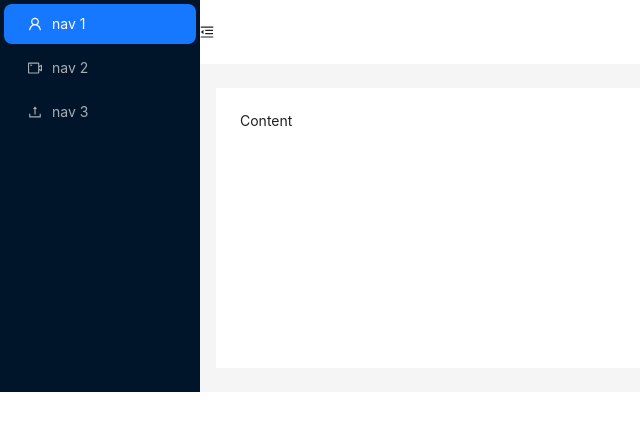
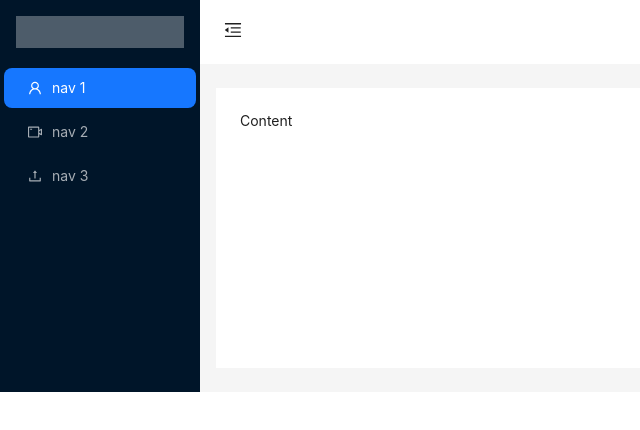
Before and after one commit to yy865486385/nextjs-3gx9q6, a Next.js app: page /layout in a window 1280 px wide. Shown: the top 430 px of the page, without its empty margins (0-640 px from the left). Built offline with nearby package versions, Linux system fonts and the light colour scheme.

Commit message:
3 files modified, 1 added

```diff
--- a/pages/_app.js
+++ b/pages/_app.js
@@ -1,7 +1,7 @@
-import '../styles/globals.css'
+import '../styles/globals.css';
 
 function MyApp({ Component, pageProps }) {
-  return <Component {...pageProps} />
+  return <Component {...pageProps} />;
 }
 
-export default MyApp
+export default MyApp;
--- a/pages/layout/index.js
+++ b/pages/layout/index.js
@@ -6,6 +6,8 @@ import {
   VideoCameraOutlined,
 } from '@ant-design/icons';
 import { Layout, Menu, theme } from 'antd';
+import style from '/styles/Layout.module.css';
+
 import React, { useState } from 'react';
 const { Header, Sider, Content } = Layout;
 
@@ -17,7 +19,7 @@ const App = () => {
   return (
     <Layout>
       <Sider trigger={null} collapsible collapsed={collapsed}>
-        <div className="logo" />
+        <div className={style.logo} />
         <Menu
           theme="dark"
           mode="inline"
@@ -51,7 +53,7 @@ const App = () => {
           {React.createElement(
             collapsed ? MenuUnfoldOutlined : MenuFoldOutlined,
             {
-              className: 'trigger',
+              className: style.trigger,
               onClick: () => setCollapsed(!collapsed),
             }
           )}
--- /dev/null
+++ b/styles/Layout.module.css
@@ -0,0 +1,17 @@
+.trigger {
+  padding: 0 24px;
+  font-size: 18px;
+  line-height: 64px;
+  cursor: pointer;
+  transition: color 0.3s;
+}
+
+.trigger:hover {
+  color: #1890ff;
+}
+
+.logo {
+  height: 32px;
+  margin: 16px;
+  background: rgba(255, 255, 255, 0.3);
+}
--- a/styles/globals.css
+++ b/styles/globals.css
@@ -14,23 +14,3 @@ a {
 * {
   box-sizing: border-box;
 }
-
-/* layout start */
-#components-layout-demo-custom-trigger .trigger {
-  padding: 0 24px;
-  font-size: 18px;
-  line-height: 64px;
-  cursor: pointer;
-  transition: color 0.3s;
-}
-
-#components-layout-demo-custom-trigger .trigger:hover {
-  color: #1890ff;
-}
-
-#components-layout-demo-custom-trigger .logo {
-  height: 32px;
-  margin: 16px;
-  background: rgba(255, 255, 255, 0.3);
-}
-/* layout end */
```
